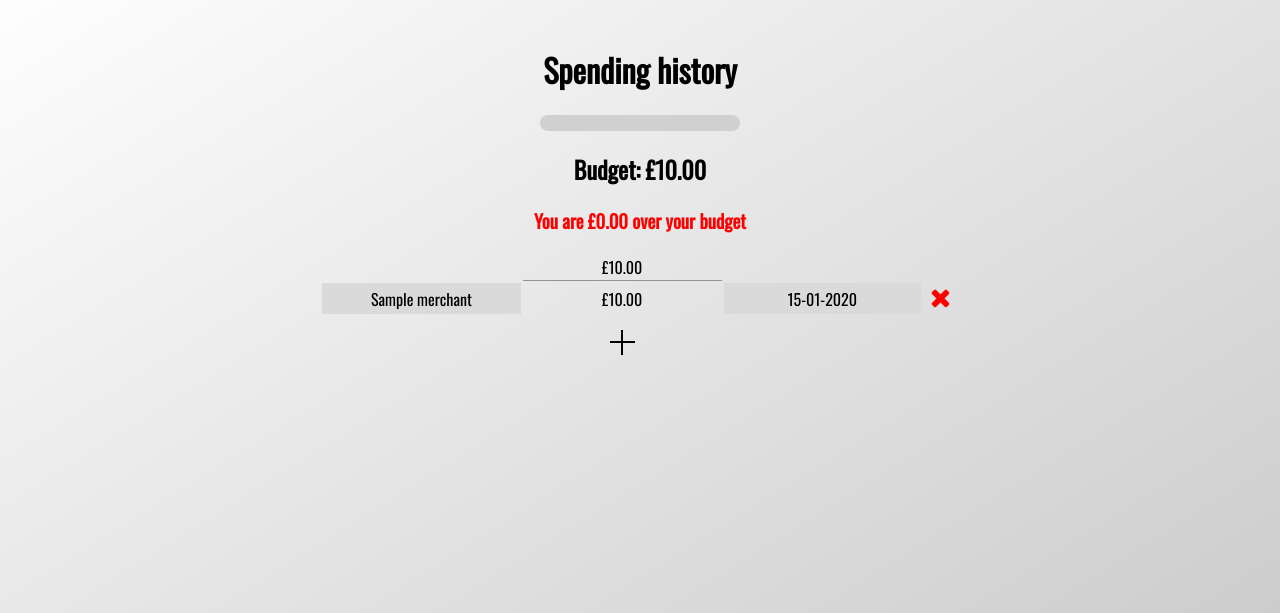
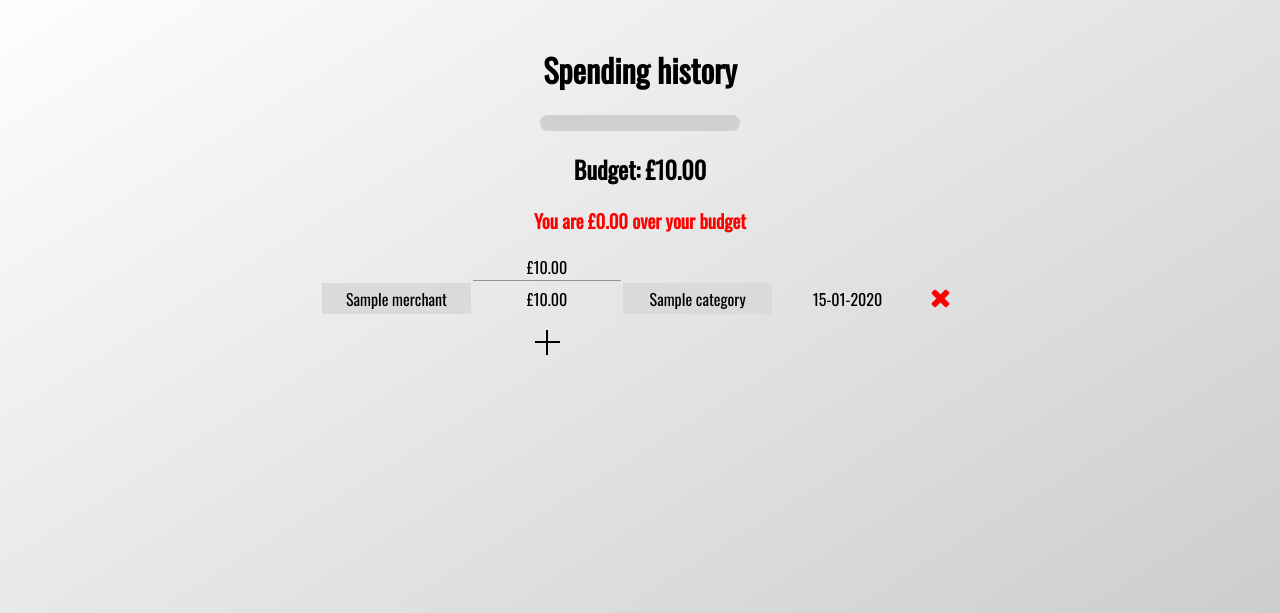
Before and after one commit to 96sii/spending_tracker_project, a Flask app: page /transactions in a window 1280 px wide. Shown: the part 40-653 px from the top of the page. Run offline with Flask 2, Linux system fonts and the light colour scheme; a database or web service that is not in the repository returns one stand-in record (values such as "Sample title"); some libraries are stand-ins or nearby versions.

Commit message:
Added categories to spending history page

```diff
--- a/static/style.css
+++ b/static/style.css
@@ -108,7 +108,7 @@ table {
 }
 
 td {
-    width: 33%;
+    width: 25%;
 }
 #total {
     border-bottom: 1px solid rgb(148, 148, 148);
--- a/templates/categories/show.html
+++ b/templates/categories/show.html
@@ -1,5 +1,10 @@
 {% extends 'base.html' %}
 {% block content %}
+<div class="navigation">
+    <a href="/categories"><i class="fa fa-chevron-left"></i> Category list</a>
+    <br>
+    <a href="/transactions"><i class="fa fa-chevron-left"></i> Spending history</a>
+</div>
     <h1>{{ category.category }}</h1>
     <hr>
     <table>
--- a/templates/merchants/show.html
+++ b/templates/merchants/show.html
@@ -13,7 +13,7 @@
         </tr>
             {% for transaction in transactions %}
             <tr>
-                <td>£{{ transaction.amount }}</td>
+                <td>{{ "£%.2f"|format(transaction.amount|float) }}</td>
 
                 <td>{{ transaction.date }}</td>
 
--- a/templates/transactions/index.html
+++ b/templates/transactions/index.html
@@ -22,13 +22,15 @@
                 <td></td>
                 <td id="total">{{ "£%.2f"|format(total|float) }}</td>
                 <td></td>
+                <td></td>
             </tr>
             {% for transaction in transactions %}
             <tr>
                     <td id="td-1"><a href="/merchants/{{ transaction.merchant.id }}">{{ transaction.merchant.name }}</a></td>
                     <td id="td-2">{{ "£%.2f"|format(transaction.amount|float) }}</td>
-                    <td id="td-3">{{ transaction.date.strftime('%d-%m-%Y')}}</td>
-                    <td id ="td-4">
+                    <td id="td-3"><a href="/categories/{{transaction.category.id}}">{{ transaction.category.category }}</a></td>
+                    <td id="td-4">{{ transaction.date.strftime('%d-%m-%Y')}}</td>
+                    <td id ="td-5">
                         <form class="delete-form" action="/transactions/{{transaction.id}}/delete" method="POST">
                             <button class="trash-button"><i class="fa fa-close fa-2x" style="color:red" aria-hidden="true"></i></button>
                         </form>
```
